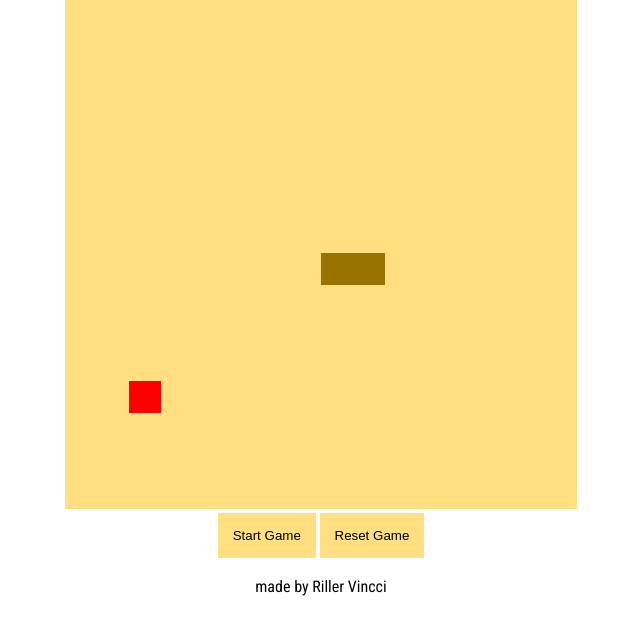
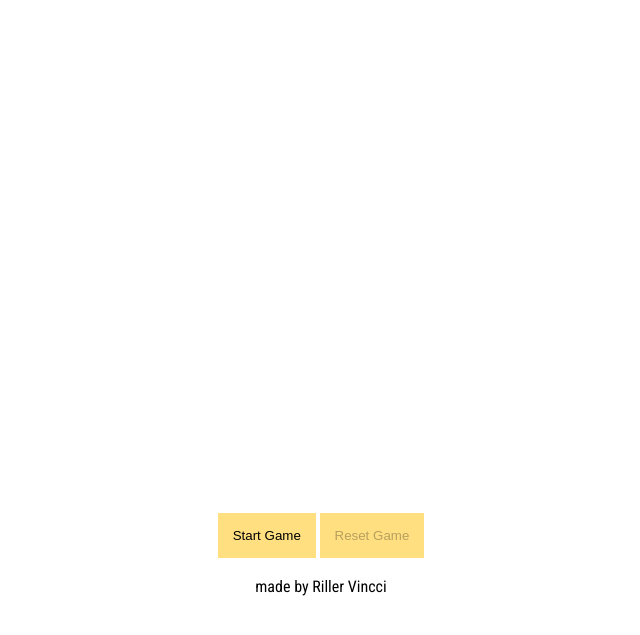
Before and after one commit to rvsriller/rierSharkGame, a plain HTML site: page index.html in a window 1280 px wide. Shown: the part 131-766 px from the top of the page, without its empty margins (319-959 px from the left). Drawn offline with Linux system fonts and the light colour scheme; a web font is replaced by a local one.

Commit message:
GameChange and reset function added. But not working yet

```diff
--- a/index.html
+++ b/index.html
@@ -14,9 +14,24 @@
 <body>
     <footer><h1 class="title"> SNAKE GAME! </h1></footer>
     <div><canvas id="snake" width="512" height="512"></canvas></div>
-    <div>
-        <button class="Start" onclick="start()">Start Game</button>
-        <button class="Reset" onclick="reset()">Reset Game</button></div>
+    <div class="buttons">
+        <button
+            class="Start"
+            type="button"
+            onclick="gameChange('start')"
+        >
+            Start Game
+        </button>
+
+        <button
+            class="Reset"
+            type="button"
+            onclick="gameChange('reset')"
+            disabled
+        >
+            Reset Game
+        </button>
+    </div>
     <!--<script src="script.js"></script>-->
     <br>
     <footer><span>made by Riller Vincci</span></footer>
--- a/script.js
+++ b/script.js
@@ -105,4 +105,19 @@ function startGame(){
     snake.unshift(newHead);
 }
 
-let game = setInterval(startGame, 100);
+/*
+function resetGame(){
+    canvas = document.getElementById("snake");
+}
+*/
+
+
+function gameChange(status){
+
+    if(status == 'start'){
+        let game = setInterval(startGame, 100);
+    } else if(status == 'reset'){
+        let game = resetGame();
+    }
+
+}
--- a/style.css
+++ b/style.css
@@ -24,8 +24,6 @@ Button {
   padding: 15px;
 }
 
-.Start {
+.Reset {
+  disabled: true;
 }
-
-.Reset {
-}
```
